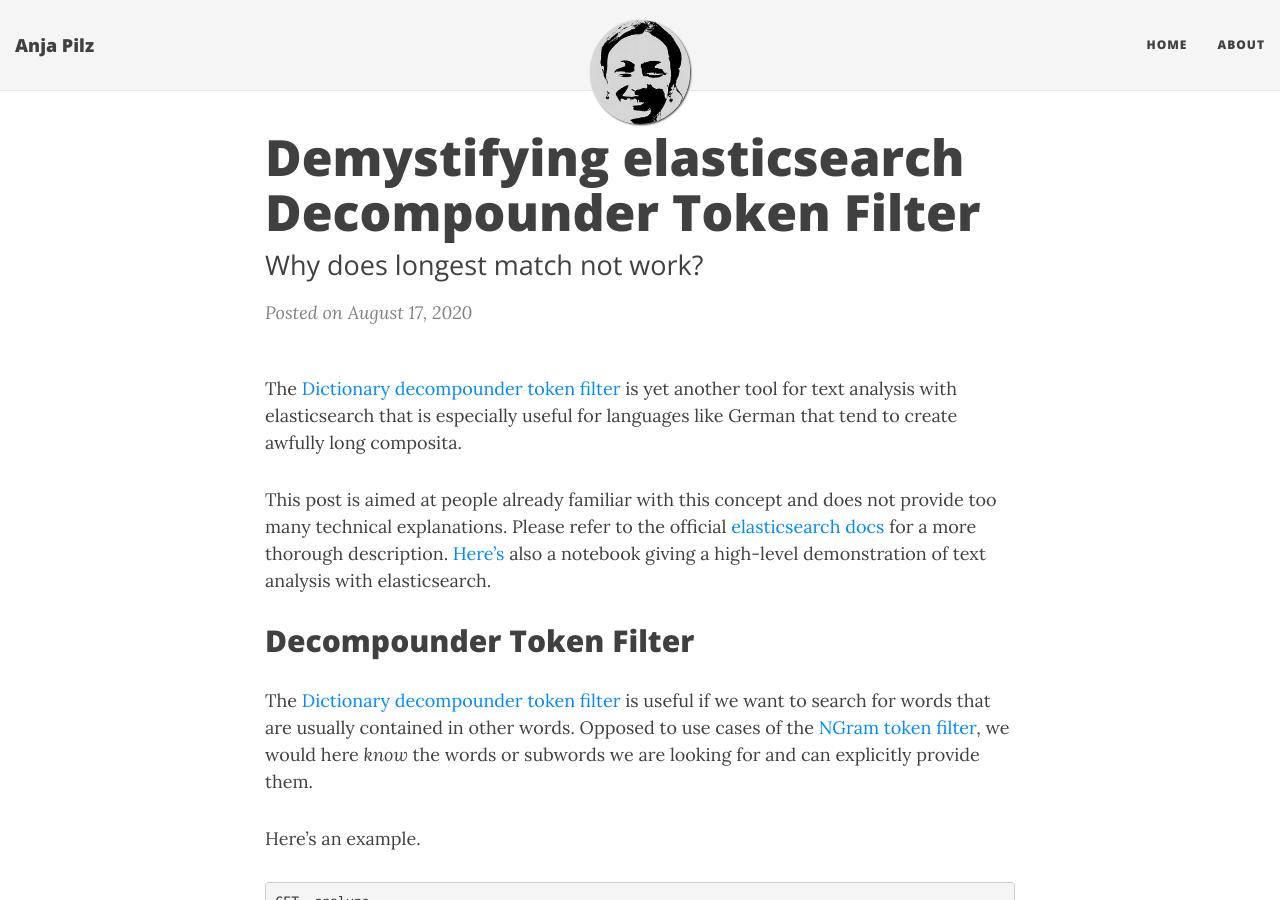
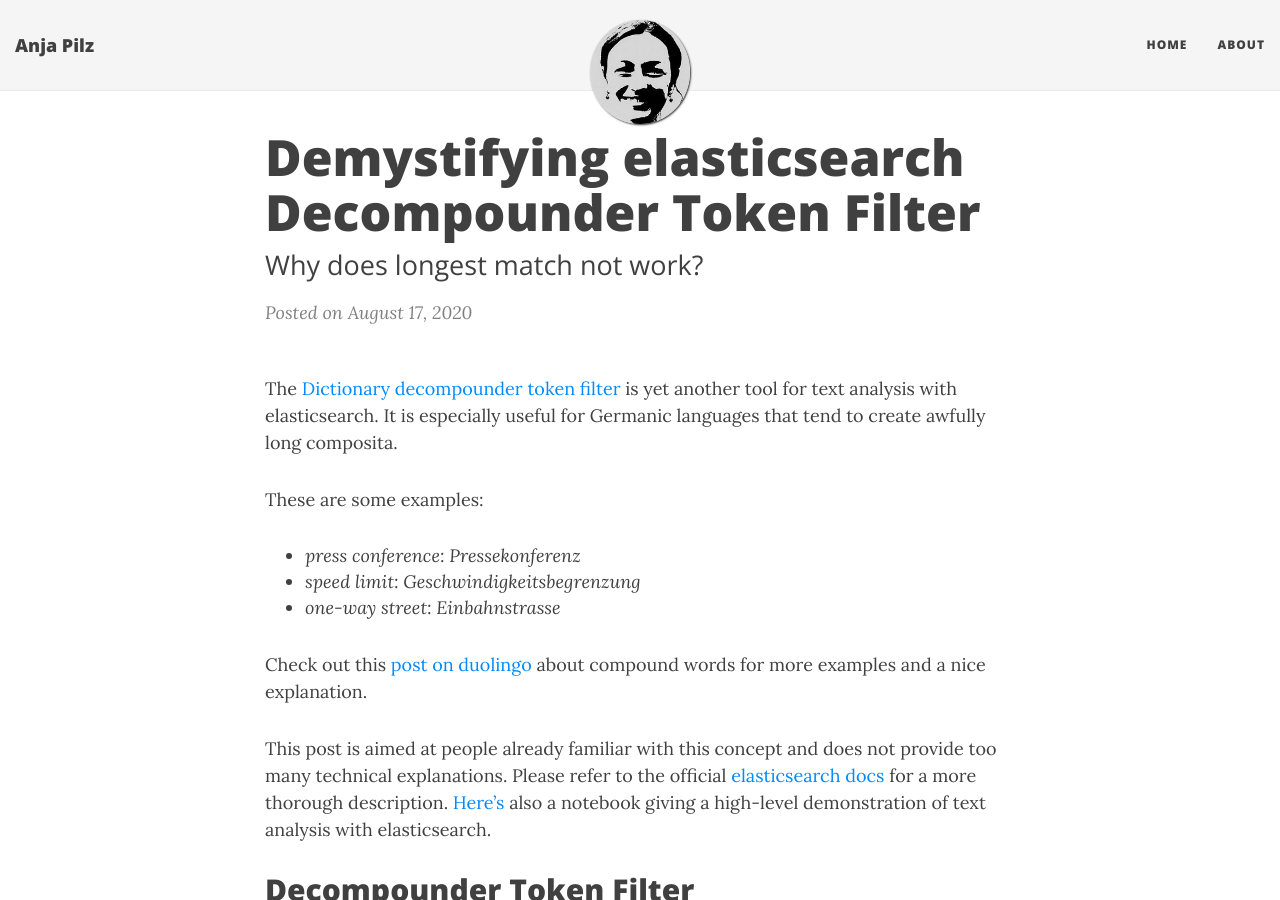
Before and after one commit to aplz/aplz.github.io, a Jekyll site: the page built from _posts/2020-08-17-decompounder-token-filter.md, in a window 1280 px wide and 900 px high. Built offline with Jekyll 4.4.1, drawn with Linux system fonts in a browser that asks for light colours; nearby versions of some CDN libraries.

Commit message:
more examples!

```diff
--- a/_posts/2020-08-17-decompounder-token-filter.md
+++ b/_posts/2020-08-17-decompounder-token-filter.md
@@ -3,7 +3,14 @@ title: Demystifying elasticsearch Decompounder Token Filter
 subtitle: Why does longest match not work?
 date: "2020-08-17"
 ---
-The [Dictionary decompounder token filter](https://www.elastic.co/guide/en/elasticsearch/reference/7.8/analysis-dict-decomp-tokenfilter.html) is yet another tool for text analysis with elasticsearch that is especially useful for languages like German that tend to create awfully long composita.
+The [Dictionary decompounder token filter](https://www.elastic.co/guide/en/elasticsearch/reference/7.8/analysis-dict-decomp-tokenfilter.html) is yet another tool for text analysis with elasticsearch. It is especially useful for Germanic languages that tend to create awfully long composita.
+
+These are some examples:
+* _press conference_: _Pressekonferenz_
+* _speed limit_: _Geschwindigkeitsbegrenzung_
+* _one-way street_: _Einbahnstrasse_
+
+Check out this [post on duolingo](https://forum.duolingo.com/comment/26620027/Compound-Words-1-Donaudampfschifffahrtsgesellschaft) about compound words for more examples and a nice explanation.
 
 This post is aimed at people already familiar with this concept and does not provide too many technical explanations. Please refer to the official [elasticsearch docs](https://www.elastic.co/guide/en/elasticsearch/reference/7.8/analysis-dict-decomp-tokenfilter.html#analysis-dict-decomp-tokenfilter) for a more thorough description.
 [Here's](https://github.com/aplz/nlp_notebooks/blob/master/elasticsearch-nlp.ipynb) also a notebook giving a high-level demonstration of text analysis with elasticsearch.
```
